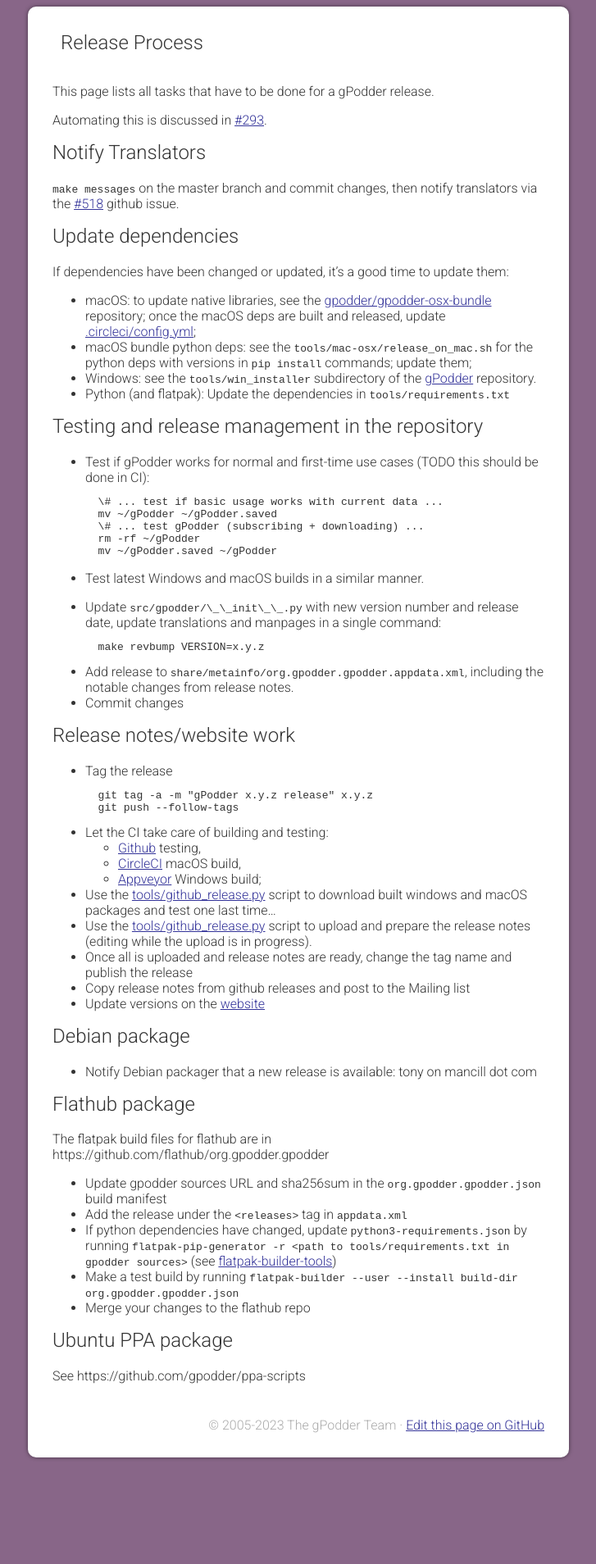
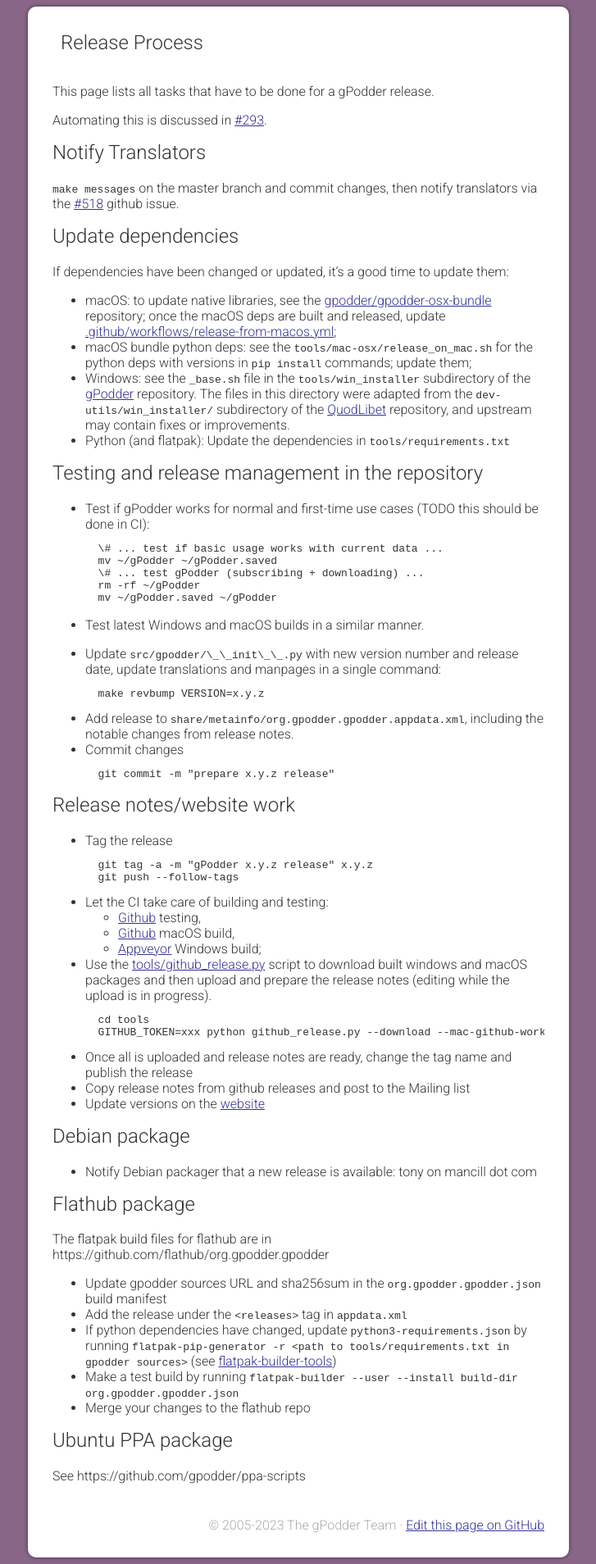
Before and after one commit to gpodder/gpodder.github.io, a Jekyll site: the page built from docs/release-process.md, in a window 1280 px wide. Shown: the whole page at 82% size, without its empty margins (276-1003 px from the left). Built offline with Jekyll 4.4.1, drawn with Linux system fonts in a browser that asks for light colours; our own code applies the rules of GitHub Pages for plain Markdown files; before the commit the page ends 1786 px from its top, so only the background shows below that.

Commit message:
Update release instructions.

````diff
--- a/docs/release-process.md
+++ b/docs/release-process.md
@@ -17,10 +17,12 @@
 
 If dependencies have been changed or updated, it's a good time to update them:
  - macOS: to update native libraries, see the [gpodder/gpodder-osx-bundle](https://github.com/gpodder/gpodder-osx-bundle) repository;
-   once the macOS deps are built and released, update [.circleci/config.yml](https://github.com/gpodder/gpodder/blob/master/.circleci/config.yml);
+   once the macOS deps are built and released, update [.github/workflows/release-from-macos.yml](https://github.com/gpodder/gpodder/blob/master/.github/workflows/release-from-macos.yml);
  - macOS bundle python deps: see the `tools/mac-osx/release_on_mac.sh` for the python deps with versions in `pip install` commands;
    update them;
- - Windows: see the `tools/win_installer` subdirectory of the [gPodder](https://github.com/gpodder/gpodder) repository.
+ - Windows: see the `_base.sh` file in the `tools/win_installer` subdirectory of the [gPodder](https://github.com/gpodder/gpodder) repository.
+   The files in this directory were adapted from the `dev-utils/win_installer/` subdirectory of the [QuodLibet](https://github.com/quodlibet/quodlibet) repository,
+   and upstream may contain fixes or improvements.
  - Python (and flatpak): Update the dependencies in `tools/requirements.txt`
 
 Testing and release management in the repository
@@ -44,6 +46,9 @@
     ```
 - Add release to `share/metainfo/org.gpodder.gpodder.appdata.xml`, including the notable changes from release notes.
 - Commit changes
+    ```
+    git commit -m "prepare x.y.z release"
+    ```
 
 Release notes/website work
 --------------------------
@@ -54,14 +59,17 @@
     git push --follow-tags
     ```
 - Let the CI take care of building and testing:
-  - [Github](https://github.com/gpodder/gpodder/actions) testing,
-  - [CircleCI](https://circleci.com/gh/gpodder/workflows/gpodder) macOS build,
+  - [Github](https://github.com/gpodder/gpodder/actions/workflows/linttest.yml) testing,
+  - [Github](https://github.com/gpodder/gpodder/actions/workflows/release-from-macos.yml) macOS build,
   - [Appveyor](https://ci.appveyor.com/project/elelay/gpodder) Windows build;
 
 - Use the [tools/github_release.py](https://github.com/gpodder/gpodder/blob/master/tools/github_release.py)
-  script to download built windows and macOS packages and test one last time...
-- Use the [tools/github_release.py](https://github.com/gpodder/gpodder/blob/master/tools/github_release.py)
-  script to upload and prepare the release notes (editing while the upload is in progress).
+  script to download built windows and macOS packages and then upload and prepare the release notes
+  (editing while the upload is in progress).
+    ```
+    cd tools
+    GITHUB_TOKEN=xxx python github_release.py --download --mac-github-workflow LATEST_MAC_GA_WORKFLOW --appveyor APPVEYOR_JOB x.y.z
+    ```
 - Once all is uploaded and release notes are ready, change the tag name and publish the release
 - Copy release notes from github releases and post to the Mailing list
 - Update versions on the [website](https://github.com/gpodder/gpodder.github.io/tree/master/_data)
````
